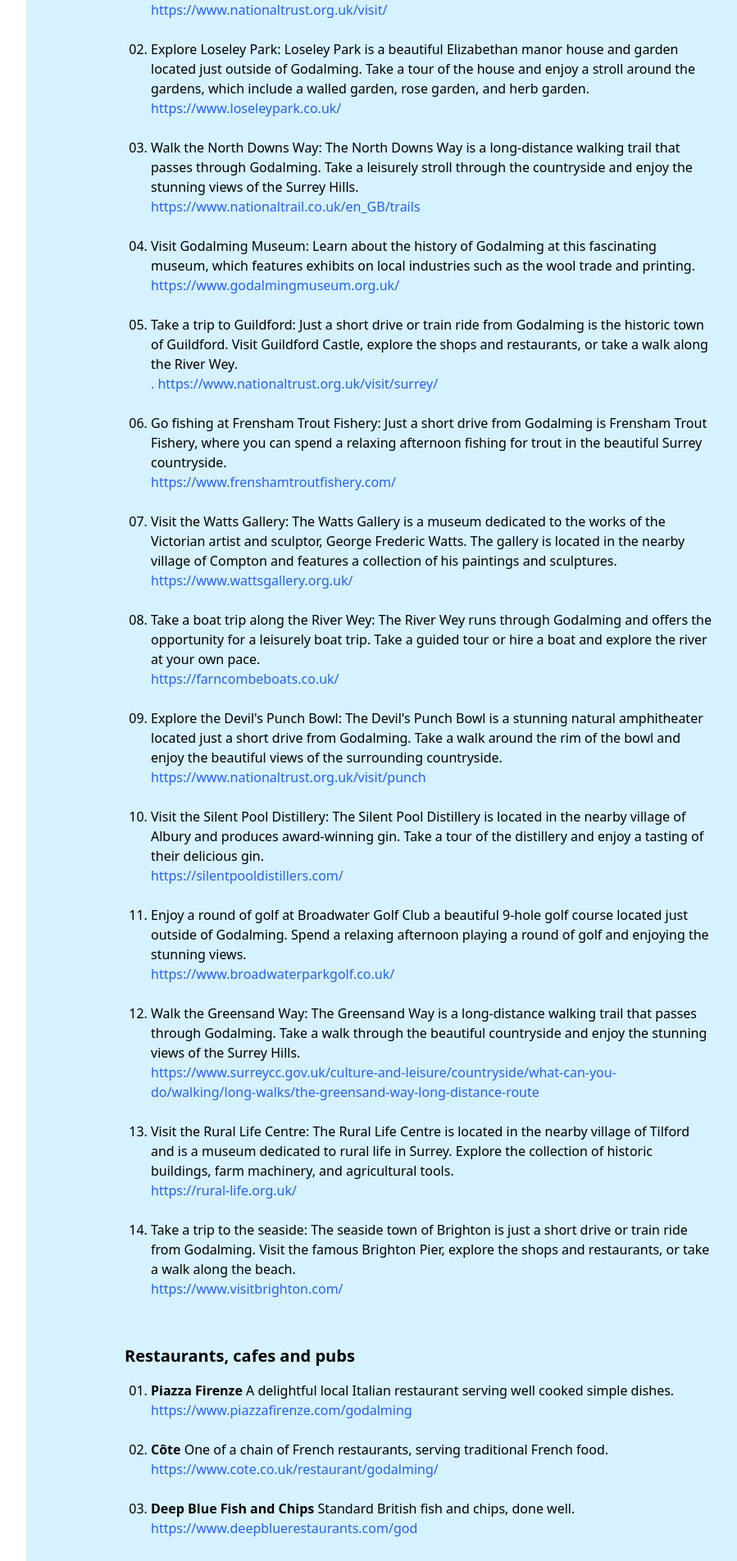
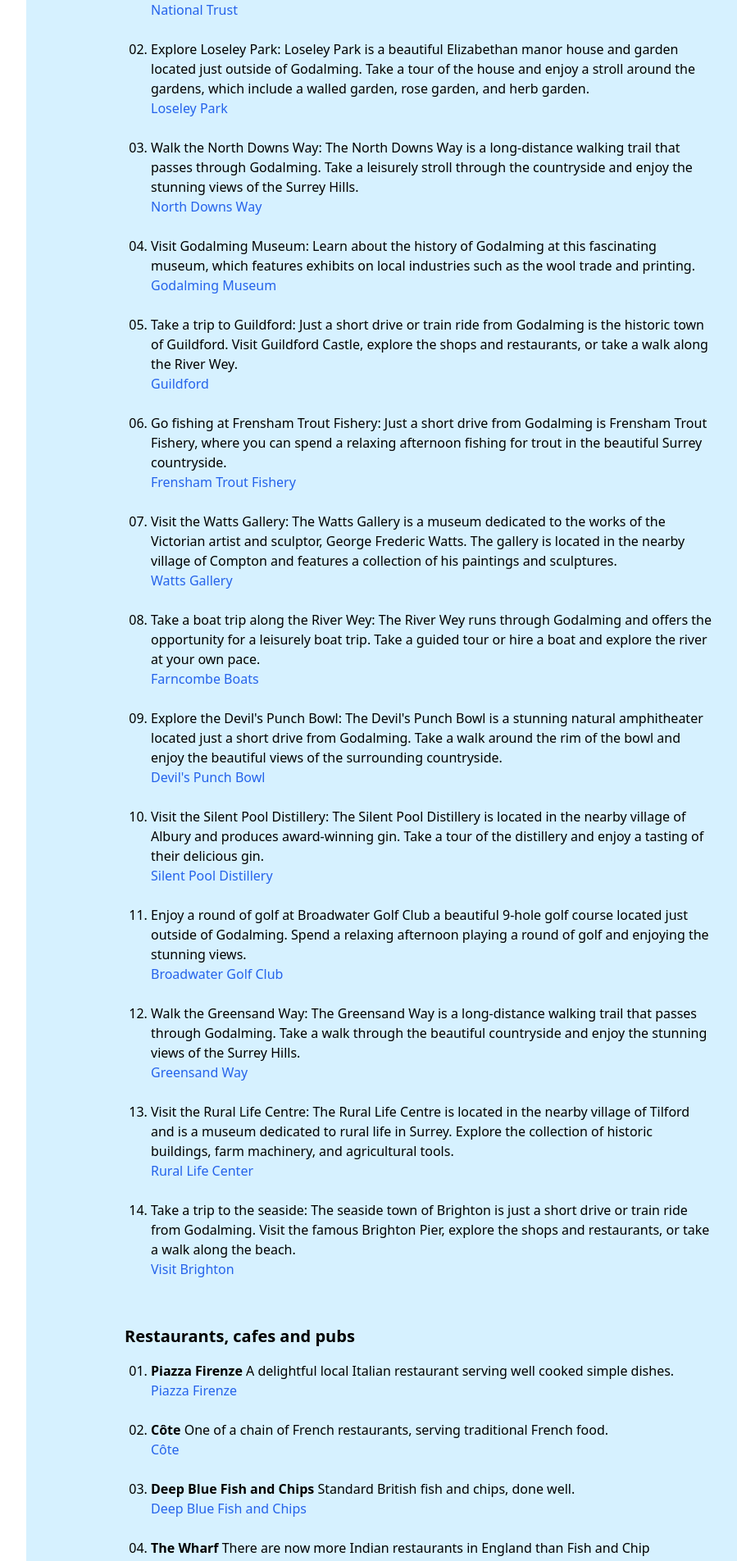
Before and after one commit to ConjecturesandRefutations/Four-Elms, a React (Create React App) app: page /information in a window 1280 px wide. Shown: the part 728-2632 px from the top of the page at 82% size, without its empty margins (288-1187 px from the left). Built offline with nearby package versions, Linux system fonts and the light colour scheme.

Commit message:
removing urls altogether

```diff
--- a/src/pages/Information.js
+++ b/src/pages/Information.js
@@ -54,72 +54,72 @@ return(
 <ol class='ordered ml-8'>
 
 <li>{lang==='english' ? 'Visit Winkworth Arboretum: This stunning National Trust site is just a short drive from Godalming and boasts over 1,000 species of trees and shrubs. The arboretum is particularly beautiful in the autumn when the trees are changing color. ' : 'Visite Winkworth Arboretum: este impresionante sitio del National Trust se encuentra a poca distancia de Godalming y cuenta con más de 1,000 especies de árboles y arbustos. El arboreto es especialmente hermoso en otoño, cuando los árboles cambian de color.'}</li>
-<a class="text-blue-600" target="_blank" href='https://www.nationaltrust.org.uk/visit/surrey/winkworth-arboretum'>https://www.nationaltrust.org.uk/visit/</a>
+<a class="text-blue-600" target="_blank" href='https://www.nationaltrust.org.uk/visit/surrey/winkworth-arboretum'>National Trust</a>
 
 <br/><br/>
 
 <li>{lang==='english' ? 'Explore Loseley Park: Loseley Park is a beautiful Elizabethan manor house and garden located just outside of Godalming. Take a tour of the house and enjoy a stroll around the gardens, which include a walled garden, rose garden, and herb garden.' : 'Explore Loseley Park: Loseley Park es una hermosa casa solariega Isabelina y un jardín ubicado a las afueras de Godalming. Haga un recorrido por la casa y disfrute de un paseo por los jardines, que incluyen un jardín amurallado, un jardín de rosas y un jardín de hierbas.'}</li>
-<a class="text-blue-600" target="_blank" href='https://www.loseleypark.co.uk/'>https://www.loseleypark.co.uk/</a>
+<a class="text-blue-600" target="_blank" href='https://www.loseleypark.co.uk/'>Loseley Park</a>
 
 <br/><br/>
 
 <li>{lang==='english' ? 'Walk the North Downs Way: The North Downs Way is a long-distance walking trail that passes through Godalming. Take a leisurely stroll through the countryside and enjoy the stunning views of the Surrey Hills.' : 'Camine por North Downs Way: North Downs Way es un sendero para caminar de larga distancia que pasa por Godalming. Dé un paseo tranquilo por el campo y disfrute de las impresionantes vistas de las colinas de Surrey.'}</li>
-<a class="text-blue-600" target="_blank" href='https://www.nationaltrail.co.uk/en_GB/trails/north-downs-way/'>https://www.nationaltrail.co.uk/en_GB/trails</a>
+<a class="text-blue-600" target="_blank" href='https://www.nationaltrail.co.uk/en_GB/trails/north-downs-way/'>North Downs Way</a>
 
 <br/><br/>
 
 <li>{lang==='english' ? 'Visit Godalming Museum: Learn about the history of Godalming at this fascinating museum, which features exhibits on local industries such as the wool trade and printing. ' : 'Visite el Museo de Godalming: aprenda sobre la historia de Godalming en este fascinante museo, que presenta exhibiciones sobre industrias locales como el comercio de lana y la imprenta.'}</li>
-<a class="text-blue-600" target="_blank" href='https://www.godalmingmuseum.org.uk/'>https://www.godalmingmuseum.org.uk/</a>
+<a class="text-blue-600" target="_blank" href='https://www.godalmingmuseum.org.uk/'>Godalming Museum</a>
 
 <br/><br/>
 
 <li>{lang==='english' ? 'Take a trip to Guildford: Just a short drive or train ride from Godalming is the historic town of Guildford. Visit Guildford Castle, explore the shops and restaurants, or take a walk along the River Wey. ' : 'Haga un viaje a Guildford: a poca distancia en automóvil o en tren desde Godalming se encuentra la ciudad histórica de Guildford. Visite el castillo de Guildford, explore las tiendas y los restaurantes, o dé un paseo por el río Wey.'}</li>
-<a class="text-blue-600" target="_blank" href='. https://www.nationaltrust.org.uk/visit/surrey/river-wey-and-godalming-navigations-and-dapdune-wharf'>. https://www.nationaltrust.org.uk/visit/surrey/</a>
+<a class="text-blue-600" target="_blank" href='. https://www.nationaltrust.org.uk/visit/surrey/river-wey-and-godalming-navigations-and-dapdune-wharf'>Guildford</a>
 
 <br/><br/>
 
 <li>{lang==='english' ? 'Go fishing at Frensham Trout Fishery: Just a short drive from Godalming is Frensham Trout Fishery, where you can spend a relaxing afternoon fishing for trout in the beautiful Surrey countryside.' : 'Vaya a pescar a Frensham Trout Fishery: a poca distancia de Godalming se encuentra Frensham Trout Fishery, donde puede pasar una tarde relajante pescando truchas en la hermosa campiña de Surrey.'}</li>
-<a class="text-blue-600" target="_blank" href='https://www.frenshamtroutfishery.com/'>https://www.frenshamtroutfishery.com/</a>
+<a class="text-blue-600" target="_blank" href='https://www.frenshamtroutfishery.com/'>Frensham Trout Fishery</a>
 
 <br/><br/>
 
 <li>{lang==='english' ? 'Visit the Watts Gallery: The Watts Gallery is a museum dedicated to the works of the Victorian artist and sculptor, George Frederic Watts. The gallery is located in the nearby village of Compton and features a collection of his paintings and sculptures. ' : 'Visite la Galería Watts: La Galería Watts es un museo dedicado a las obras del artista y escultor victoriano George Frederic Watts. La galería está ubicada en el cercano pueblo de Compton y presenta una colección de sus pinturas y esculturas.'}</li>
-<a class="text-blue-600" target="_blank" href='https://www.wattsgallery.org.uk/'>https://www.wattsgallery.org.uk/</a>
+<a class="text-blue-600" target="_blank" href='https://www.wattsgallery.org.uk/'>Watts Gallery</a>
 
 <br/><br/>
 
 <li>{lang==='english' ? 'Take a boat trip along the River Wey: The River Wey runs through Godalming and offers the opportunity for a leisurely boat trip. Take a guided tour or hire a boat and explore the river at your own pace.' : 'Tome un paseo en bote por el río Wey: el río Wey atraviesa Godalming y ofrece la oportunidad de un paseo en bote tranquilo. Realice una visita guiada o alquile un bote y explore el río a su propio ritmo.'}</li>
-<a class="text-blue-600" target="_blank" href='https://farncombeboats.co.uk/'>https://farncombeboats.co.uk/</a>
+<a class="text-blue-600" target="_blank" href='https://farncombeboats.co.uk/'>Farncombe Boats</a>
 
 <br/><br/>
 
 <li>{lang==='english' ? `Explore the Devil's Punch Bowl: The Devil's Punch Bowl is a stunning natural amphitheater located just a short drive from Godalming. Take a walk around the rim of the bowl and enjoy the beautiful views of the surrounding countryside.` : `Explore Devil's Punch Bowl: Devil's Punch Bowl es un impresionante anfiteatro natural ubicado a poca distancia de Godalming. Dé un paseo por el borde del cuenco y disfrute de las hermosas vistas de la campiña circundante.`}</li>
-<a class="text-blue-600" target="_blank" href='https://www.nationaltrust.org.uk/visit/surrey/hindhead-commons-and-the-devils-punch-bowl'>https://www.nationaltrust.org.uk/visit/punch</a>
+<a class="text-blue-600" target="_blank" href='https://www.nationaltrust.org.uk/visit/surrey/hindhead-commons-and-the-devils-punch-bowl'>Devil's Punch Bowl</a>
 
 <br/><br/>
 
 <li>{lang==='english' ? 'Visit the Silent Pool Distillery: The Silent Pool Distillery is located in the nearby village of Albury and produces award-winning gin. Take a tour of the distillery and enjoy a tasting of their delicious gin.' : 'Visite la destilería Silent Pool: la destilería Silent Pool se encuentra en el pueblo cercano de Albury y produce una ginebra galardonada. Haz un recorrido por la destilería y disfruta de una degustación de su deliciosa ginebra.'}</li>
-<a class="text-blue-600" target="_blank" href='https://silentpooldistillers.com/'>https://silentpooldistillers.com/</a>
+<a class="text-blue-600" target="_blank" href='https://silentpooldistillers.com/'>Silent Pool Distillery</a>
 
 <br/><br/>
 
 <li>{lang==='english' ? 'Enjoy a round of golf at Broadwater Golf Club a beautiful 9-hole golf course located just outside of Godalming. Spend a relaxing afternoon playing a round of golf and enjoying the stunning views. ' : 'Disfrute de una ronda de golf en Broadwater Golf Club, un hermoso campo de golf de 9 hoyos ubicado en las afueras de Godalming. Pase una tarde relajada jugando al golf y disfrutando de las impresionantes vistas.'}</li>
-<a class="text-blue-600" target="_blank" href='https://www.broadwaterparkgolf.co.uk/'>https://www.broadwaterparkgolf.co.uk/</a>
+<a class="text-blue-600" target="_blank" href='https://www.broadwaterparkgolf.co.uk/'>Broadwater Golf Club</a>
 
 <br/><br/>
 
 <li>{lang==='english' ? 'Walk the Greensand Way: The Greensand Way is a long-distance walking trail that passes through Godalming. Take a walk through the beautiful countryside and enjoy the stunning views of the Surrey Hills.' : 'Camina por Greensand Way: Greensand Way es un sendero para caminar de larga distancia que pasa por Godalming. Dé un paseo por la hermosa campiña y disfrute de las impresionantes vistas de las colinas de Surrey.'}</li>
-<a class="text-blue-600" target="_blank" href='https://www.surreycc.gov.uk/culture-and-leisure/countryside/what-can-you-do/walking/long-walks/the-greensand-way-long-distance-route'>https://www.surreycc.gov.uk/culture-and-leisure/countryside/what-can-you-do/walking/long-walks/the-greensand-way-long-distance-route</a>
+<a class="text-blue-600" target="_blank" href='https://www.surreycc.gov.uk/culture-and-leisure/countryside/what-can-you-do/walking/long-walks/the-greensand-way-long-distance-route'>Greensand Way</a>
 
 <br/><br/>
 
 <li>{lang==='english' ? 'Visit the Rural Life Centre: The Rural Life Centre is located in the nearby village of Tilford and is a museum dedicated to rural life in Surrey. Explore the collection of historic buildings, farm machinery, and agricultural tools. ' : 'Visite el Centro de Vida Rural: El Centro de Vida Rural está ubicado en el cercano pueblo de Tilford y es un museo dedicado a la vida rural en Surrey. Explore la colección de edificios históricos, maquinaria agrícola y herramientas agrícolas.'}</li>
-<a class="text-blue-600" target="_blank" href='https://rural-life.org.uk/'>https://rural-life.org.uk/</a>
+<a class="text-blue-600" target="_blank" href='https://rural-life.org.uk/'>Rural Life Center</a>
 
 <br/><br/>
 
 <li>{lang==='english' ? 'Take a trip to the seaside: The seaside town of Brighton is just a short drive or train ride from Godalming. Visit the famous Brighton Pier, explore the shops and restaurants, or take a walk along the beach. ' : 'Haga un viaje a la costa: la ciudad costera de Brighton está a poca distancia en automóvil o en tren de Godalming. Visite el famoso muelle de Brighton, explore las tiendas y los restaurantes, o dé un paseo por la playa. '}</li>
-<a class="text-blue-600" target="_blank" href='https://www.visitbrighton.com/'>https://www.visitbrighton.com/</a>
+<a class="text-blue-600" target="_blank" href='https://www.visitbrighton.com/'>Visit Brighton</a>
 
 <br/><br/>
 
@@ -132,38 +132,38 @@ return(
 <ol class='ordered ml-8'>
 
 <li><span class='font-bold'>Piazza Firenze </span>{lang==='english' ? 'A delightful local Italian restaurant serving well cooked simple dishes.' : 'Un encantador restaurante italiano local que sirve platos sencillos bien cocinados.'}</li>
-<a class="text-blue-600" target="_blank" href='https://www.piazzafirenze.com/godalming'>https://www.piazzafirenze.com/godalming</a>
+<a class="text-blue-600" target="_blank" href='https://www.piazzafirenze.com/godalming'>Piazza Firenze</a>
 
 <br/><br/>
 
 
 <li><span class='font-bold'>Côte </span>{lang==='english' ? 'One of a chain of French restaurants, serving traditional French food.' : 'Uno de una cadena de restaurantes franceses que sirve comida tradicional francesa.'}</li>
-<a class="text-blue-600" target="_blank" href='https://www.cote.co.uk/restaurant/godalming/'>https://www.cote.co.uk/restaurant/godalming/</a>
+<a class="text-blue-600" target="_blank" href='https://www.cote.co.uk/restaurant/godalming/'>Côte</a>
 
 <br/><br/>
 
 <li><span class='font-bold'>Deep Blue Fish and Chips </span>{lang==='english' ? 'Standard British fish and chips, done well.' : 'Fish and chips británico estándar, bien hecho.'}</li>
-<a class="text-blue-600" target="_blank" href='https://www.deepbluerestaurants.com/locations/godalming'>https://www.deepbluerestaurants.com/god</a>
+<a class="text-blue-600" target="_blank" href='https://www.deepbluerestaurants.com/locations/godalming'>Deep Blue Fish and Chips</a>
 
 <br/><br/>
 
 <li><span class='font-bold'>The Wharf </span>{lang==='english' ? 'There are now more Indian restaurants in England than Fish and Chip restaurants! This is a good example.' : '¡Ahora hay más restaurantes indios en Inglaterra que restaurantes Fish and Chips! Es un buen ejemplo.'}</li>
-<a class="text-blue-600" target="_blank" href='https://www.thewharfgodalming.co.uk/'>https://www.thewharfgodalming.co.uk/</a>
+<a class="text-blue-600" target="_blank" href='https://www.thewharfgodalming.co.uk/'>The Wharf Indian Restaurant</a>
 
 <br/><br/>
 
 <li><span class='font-bold'>Howling Owl </span>{lang==='english' ? 'A delightful bar and café very close to the house – easy walking distance. Open 6 days a week.' : 'Un encantador bar y cafetería muy cerca de la casa, a poca distancia a pie. Abierto 6 días a la semana.'}</li>
-<a class="text-blue-600" target="_blank" href='https://www.howlingowl.co.uk/the-pavilion'>https://www.howlingowl.co.uk/the-pavilion</a>
+<a class="text-blue-600" target="_blank" href='https://www.howlingowl.co.uk/the-pavilion'>Howling Owl</a>
 
 <br/><br/>
 
 <li><span class='font-bold'>Hilltop Restaurant </span>{lang==='english' ? 'An exceptional restaurant with magnificent views over the country side. The food is delicious, but beware, the location is rustic! ' : 'Un restaurante excepcional con magníficas vistas al campo. La comida es deliciosa, pero cuidado, ¡el lugar es rústico!'}</li>
-<a class="text-blue-600" target="_blank" href='https://www.hilltop-kitchen.co.uk/'>https://www.hilltop-kitchen.co.uk/</a>
+<a class="text-blue-600" target="_blank" href='https://www.hilltop-kitchen.co.uk/'>Hilltop Kitchen</a>
 
 <br/><br/>
 
 <li><span class='font-bold'>The Star </span>{lang==='english' ? 'Enjoy a pint at The Star Inn: This traditional English pub is located in the heart of Godalming and is famous for its real ale and cozy atmosphere.' : 'Disfrute de una pinta en The Star Inn: este tradicional pub inglés está ubicado en el corazón de Godalming y es famoso por su auténtica cerveza y su ambiente acogedor.'}</li>
-<a class="text-blue-600" target="_blank" href='https://starinngodalming.co.uk/'>https://starinngodalming.co.uk/</a>
+<a class="text-blue-600" target="_blank" href='https://starinngodalming.co.uk/'>The Star Inn</a>
 
 <br/><br/>
 
@@ -172,23 +172,23 @@ return(
 <h2 class='text-xl font-bold mb-4 mt-8'> {lang==='english' ? `Groceries` : `Comestibles`} </h2>
 
 <p class='mb-4'>{lang==='english' ? `Large supermarkets:` : `Grandes supermercados:`}</p>
-<a class="text-blue-600" target="_blank" href='https://stores.sainsburys.co.uk/0670/godalming'>https://stores.sainsburys.co.uk/0670/godalming</a>
+<a class="text-blue-600" target="_blank" href='https://stores.sainsburys.co.uk/0670/godalming'>Sainsbury's</a>
 <br/>
-<a class="text-blue-600" target="_blank" href='https://www.waitrose.com/content/waitrose/en/bf_home/bf/216.html'>https://www.waitrose.com/godalming.html</a>
+<a class="text-blue-600" target="_blank" href='https://www.waitrose.com/content/waitrose/en/bf_home/bf/216.html'>Waitrose</a>
 <br/>
 <br/>
 
 <p class='mb-4'>{lang==='english' ? `Local shops with longer opening hours:` : `Tiendas locales con horarios más amplios:`}</p>
-<a class="text-blue-600" target="_blank" href='https://www.nisalocally.co.uk/stores/surrey/godalming/45-high-st'>https://www.nisastores/godalming/</a>
+<a class="text-blue-600" target="_blank" href='https://www.nisalocally.co.uk/stores/surrey/godalming/45-high-st'>Nisa</a>
 <br/>
-<a class="text-blue-600" target="_blank" href='https://www.tesco.com/store-locator/godalming/portsmouth-rd'>https://www.tesco.com/portsmouth-rd</a>
+<a class="text-blue-600" target="_blank" href='https://www.tesco.com/store-locator/godalming/portsmouth-rd'>Tesco</a>
 <br/>
 <br/>
 
 <p class='mb-4'>{lang==='english' ? `On-line shopping:` : `Las compras en línea:`}</p>
-<a class="text-blue-600" target="_blank" href='https://www.waitrose.com/'>https://www.waitrose.com/</a>
+<a class="text-blue-600" target="_blank" href='https://www.waitrose.com/'>Waitrose Online</a>
 <br/>
-<a class="text-blue-600" target="_blank" href='https://www.sainsburys.co.uk/'>https://www.sainsburys.co.uk/</a>
+<a class="text-blue-600" target="_blank" href='https://www.sainsburys.co.uk/'>Sainsbury's Online</a>
 
 
 </div>
```
